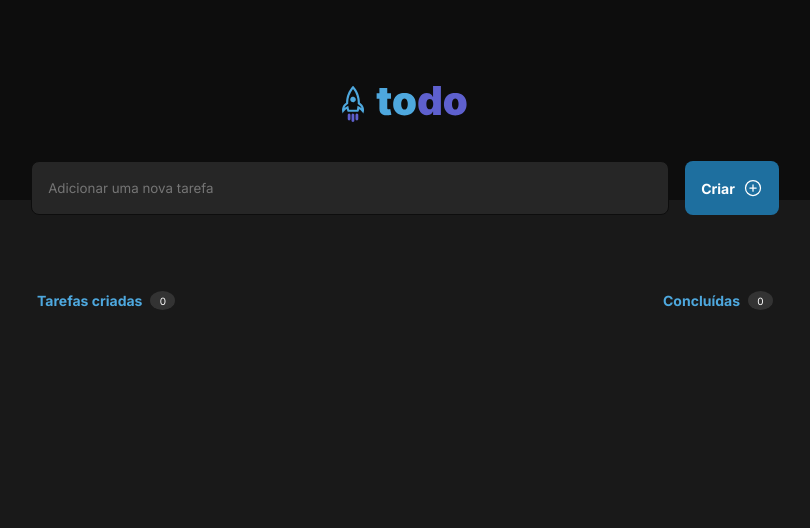
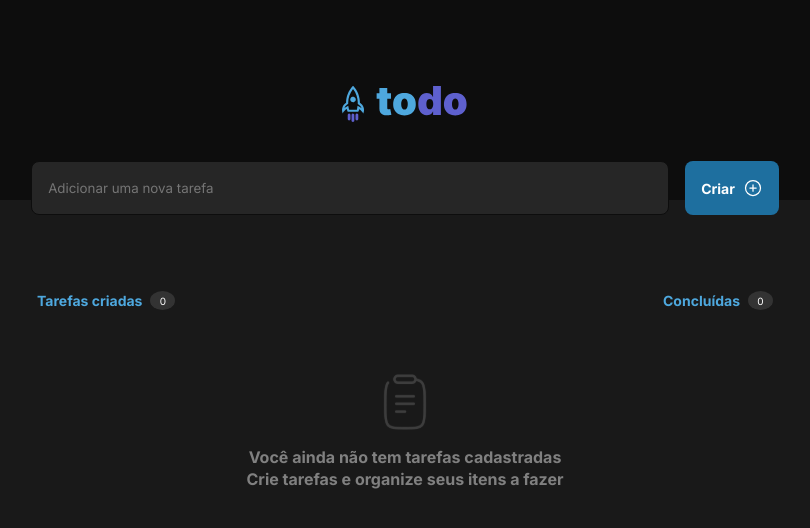
Before and after one commit to JoseMurilloc/IGNITE-REACT-CHALLENGE, a React (Vite) app: page / in a window 1280 px wide. Shown: the top 528 px of the page, without its empty margins (235-1045 px from the left). Built offline with nearby package versions, Linux system fonts and the light colour scheme.

Commit message:
fix name file css

```diff
--- a/src/pages/App.tsx
+++ b/src/pages/App.tsx
@@ -1,7 +1,17 @@
+import { useState } from 'react';
+import { Empty } from '../components/Empty';
 import { Header } from '../components/Header';
 import styles from '../styles/pages/app.module.css';
 
+type Task = {
+  id: number;
+  complete: boolean;
+  title: string;
+}
+
 function App() {
+  const [tasks, setTasks] = useState<Task[]>([]);
+
   return (
     <div className={styles.container}>
       <Header />
@@ -21,6 +31,8 @@ function App() {
             </div>
           </aside>
         </section>
+
+        <Empty />
       </main>
     </div>
   )
```
Also changed, not shown: src/styles/components/empty.module.css (renamed from src/styles/components/empety.module.css).
